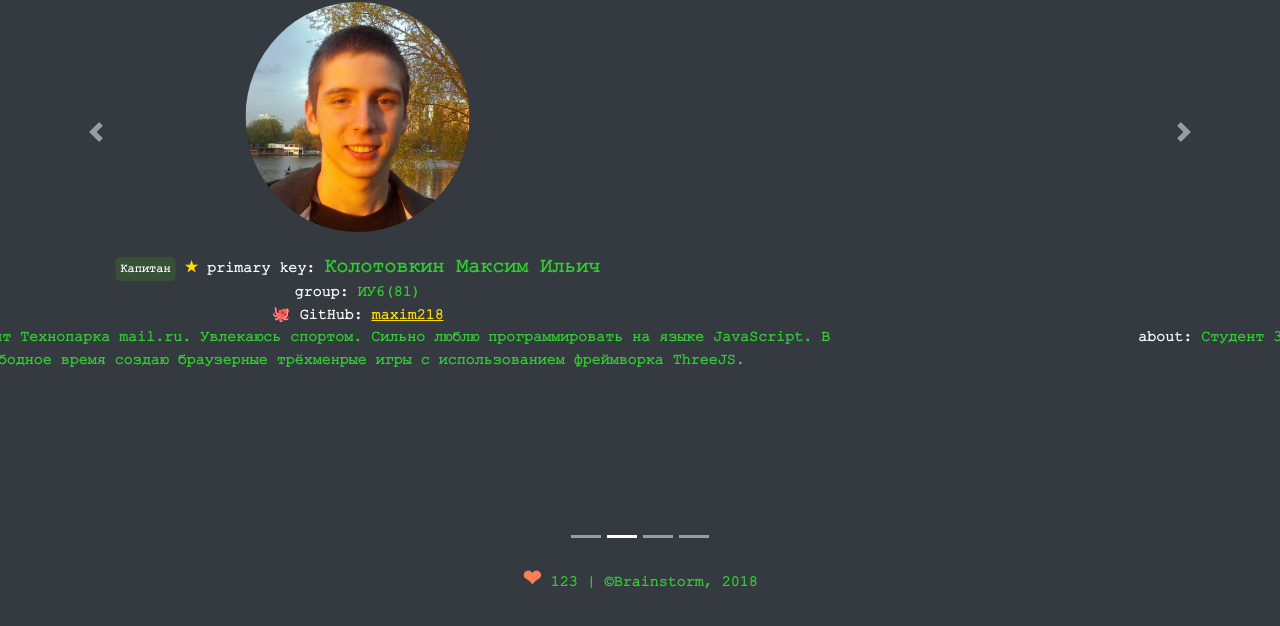
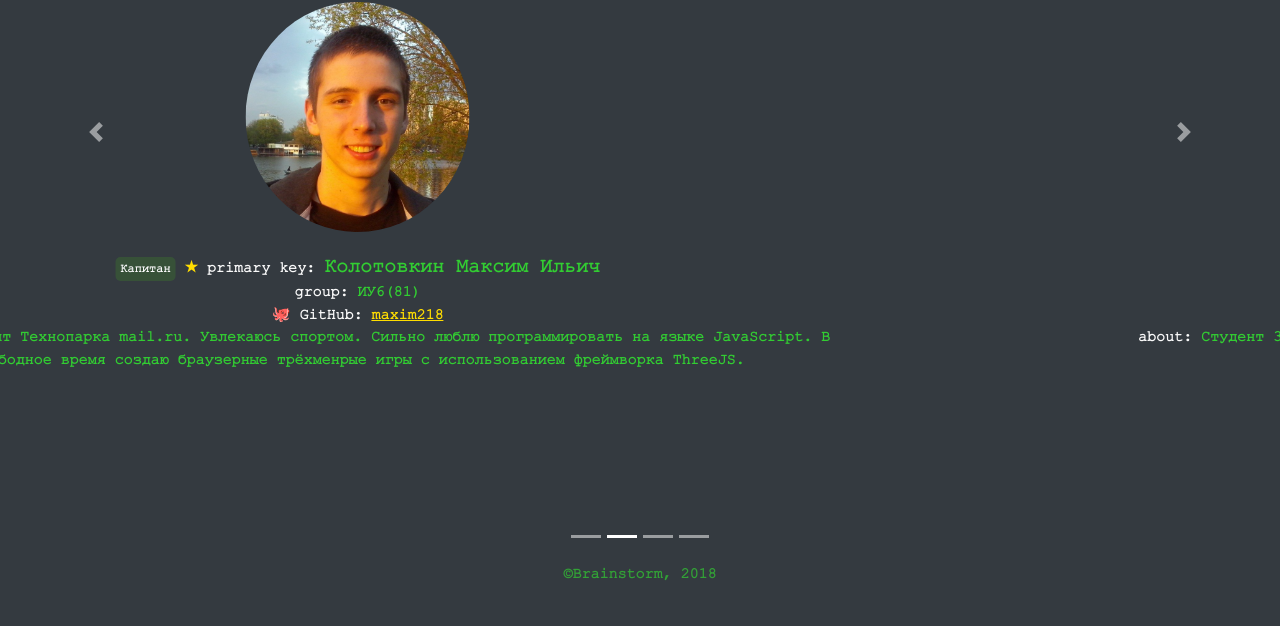
Before and after one commit to akenoq/brainstorm_hackathon, a website: page static/index.html in a window 1280 px wide. Shown: the part 144-770 px from the top of the page. Drawn offline with nearby package versions, Linux system fonts and the light colour scheme.

Commit message:
delete likes

```diff
--- a/index.js
+++ b/index.js
@@ -9,6 +9,6 @@ app.get('/*', function(req, res) {
     res.sendfile("static/index.html");
 });
 
-const port = process.env.PORT || 5333;
+const port = process.env.PORT || 5033;
 app.listen(port);
 console.log("Server works on port " + port);
--- a/static/index.html
+++ b/static/index.html
@@ -116,16 +116,8 @@
         </a>
     </div>
     <div class="footer" hidden>
-        <span>
-            <span class="like">&#10084;</span>
-            <span class="raiting">123</span>
-        </span>
-        | &copy;Brainstorm, 2018
+        &copy;Brainstorm, 2018
     </div>
-<!-- typing --><!-- typing --><!-- typing -->
-<!--<script src="https://code.jquery.com/jquery-3.0.0.min.js"></script>-->
-<!--<script src="https://cdn.jsdelivr.net/jquery.typeit/4.4.0/typeit.min.js"></script>-->
-<!-- Optional JavaScript -->
 <!-- jQuery first, then Popper.js, then Bootstrap JS -->
 <script src="https://code.jquery.com/jquery-3.2.1.slim.min.js" integrity="sha384-KJ3o2DKtIkvYIK3UENzmM7KCkRr/rE9/Qpg6aAZGJwFDMVNA/GpGFF93hXpG5KkN" crossorigin="anonymous"></script>
 <script src="https://cdnjs.cloudflare.com/ajax/libs/popper.js/1.12.9/umd/popper.min.js" integrity="sha384-ApNbgh9B+Y1QKtv3Rn7W3mgPxhU9K/ScQsAP7hUibX39j7fakFPskvXusvfa0b4Q" crossorigin="anonymous"></script>
```
Also changed, not shown: static/dist/css/main.css.
